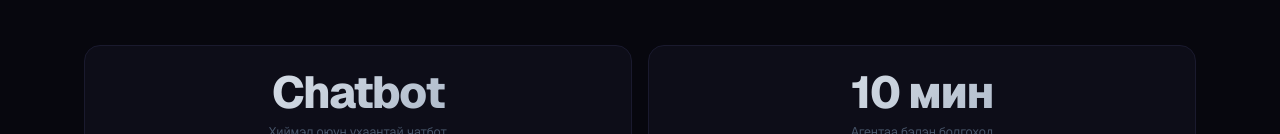
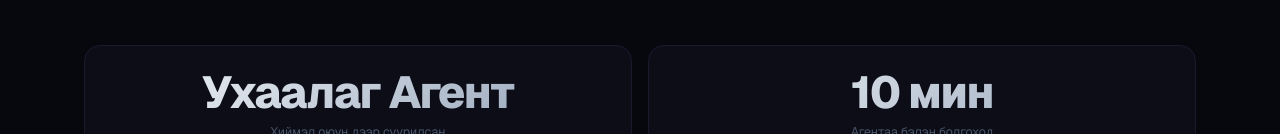
Before and after one commit to ubarino28/mongolagent-web, a Next.js app: page / in a window 1280 px wide. Shown: the part 818-952 px from the top of the page. Built offline with nearby package versions, Linux system fonts and the light colour scheme.

Commit message:
Update results stat: Chatbot -> Ухаалаг Агент

```diff
--- a/app/page.tsx
+++ b/app/page.tsx
@@ -22,7 +22,7 @@ const PLATFORMS = [
 ];
 
 const RESULTS = [
-  { num: "Chatbot", label: "Хиймэл оюун ухаантай чатбот" },
+  { num: "Ухаалаг Агент", label: "Хиймэл оюун дээр суурилсан" },
   { num: "10 мин", label: "Агентаа бэлэн болгоход" },
   { num: "24/7", label: "Тасралтгүй ажиллах агент" },
   { num: "Автомат", label: "AI ажилтантай болоорой" },
```
